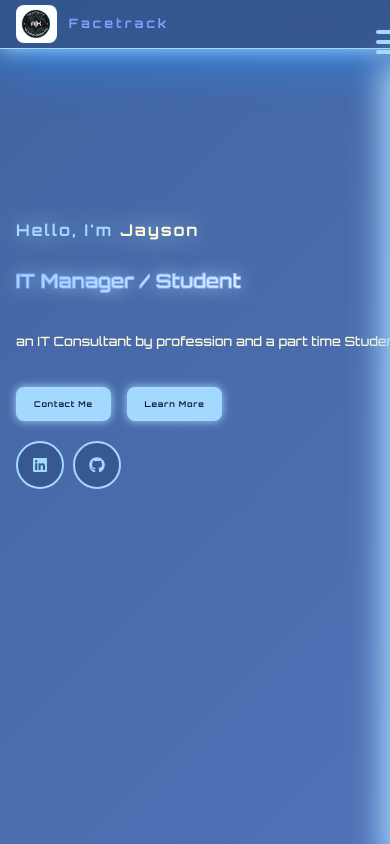
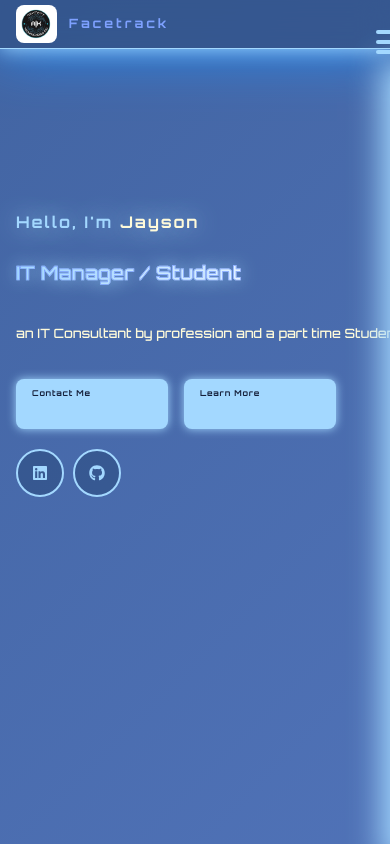
Before and after one commit to JayMatt21/bio, a React (Vite) app in the folder bio/: page / in a window 390 px wide. Shown: the top 844 px of the page. Built offline with nearby package versions, Linux system fonts and the light colour scheme.

Commit message:
layout allign

```diff
--- a/bio/src/PersonalWebsite.css
+++ b/bio/src/PersonalWebsite.css
@@ -337,7 +337,7 @@ section {
   box-shadow: 0 0 8px var(--main-glow);
 }
 
-/* Contact Form Improvements */
+/* Contact: FINAL aligned version */
 .contact {
   width: 100%;
   max-width: 500px;
@@ -345,20 +345,24 @@ section {
   padding: 2em;
   border-radius: 13px;
   box-shadow: var(--border-glow);
+  display: flex;
+  flex-direction: column;
+  align-items: flex-start;
+}
+form {
+  width: 100%;
 }
 .input-box {
   display: flex;
-  gap: 2em;
+  gap: 1.2em;
+  width: 100%;
 }
-.input-field,
-.textarea-field {
-  width: 100%;
-  box-sizing: border-box;
+.input-field {
+  flex: 1;
   display: flex;
   flex-direction: column;
 }
-.input-field input,
-.textarea-field textarea {
+.input-field input {
   width: 100%;
   padding: 1em 1.5em;
   border-radius: .7em;
@@ -367,17 +371,34 @@ section {
   margin-bottom: 1em;
   background: var(--glass-strong);
   color: var(--text-color);
-  outline: none;
+  box-sizing: border-box;
+}
+.textarea-field {
+  width: 100%;
+  margin-top: 0.7em;
+  margin-bottom: 1em;
 }
 .textarea-field textarea {
+  width: 100%;
   min-height: 110px;
+  padding: 1em 1.5em;
+  border-radius: .7em;
+  border: none;
+  font-size: 1.3rem;
+  background: var(--glass-strong);
+  color: var(--text-color);
+  box-sizing: border-box;
   resize: vertical;
 }
-.input-field input:focus,
-.textarea-field textarea:focus {
-  box-shadow: 0 0 8px var(--main-glow);
+.btn {
+  display: inline-block;
+  min-width: 120px;
+  padding: 1em 2em;
+  margin-top: 1em;
+  font-size: 1.1rem;
 }
 
+/* Footer */
 .footer {
   width: 100vw;
   display: flex;
@@ -437,7 +458,11 @@ section {
   }
   .input-box {
     flex-direction: column;
-    gap: 0;
+    gap: 0.5em;
+  }
+  .btn {
+    width: 100%;
+    margin-top: 0.5em;
   }
 }
 
```
